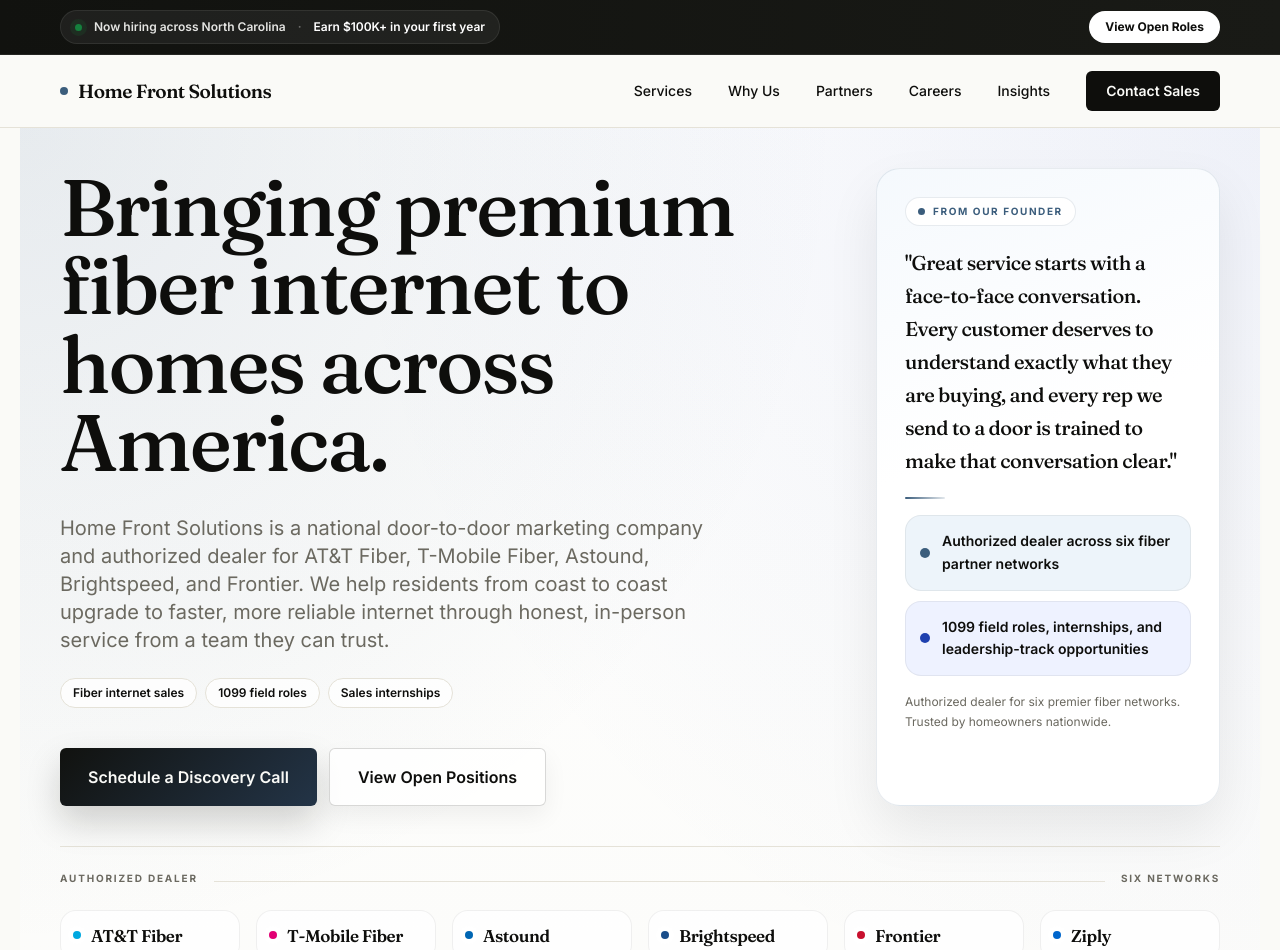
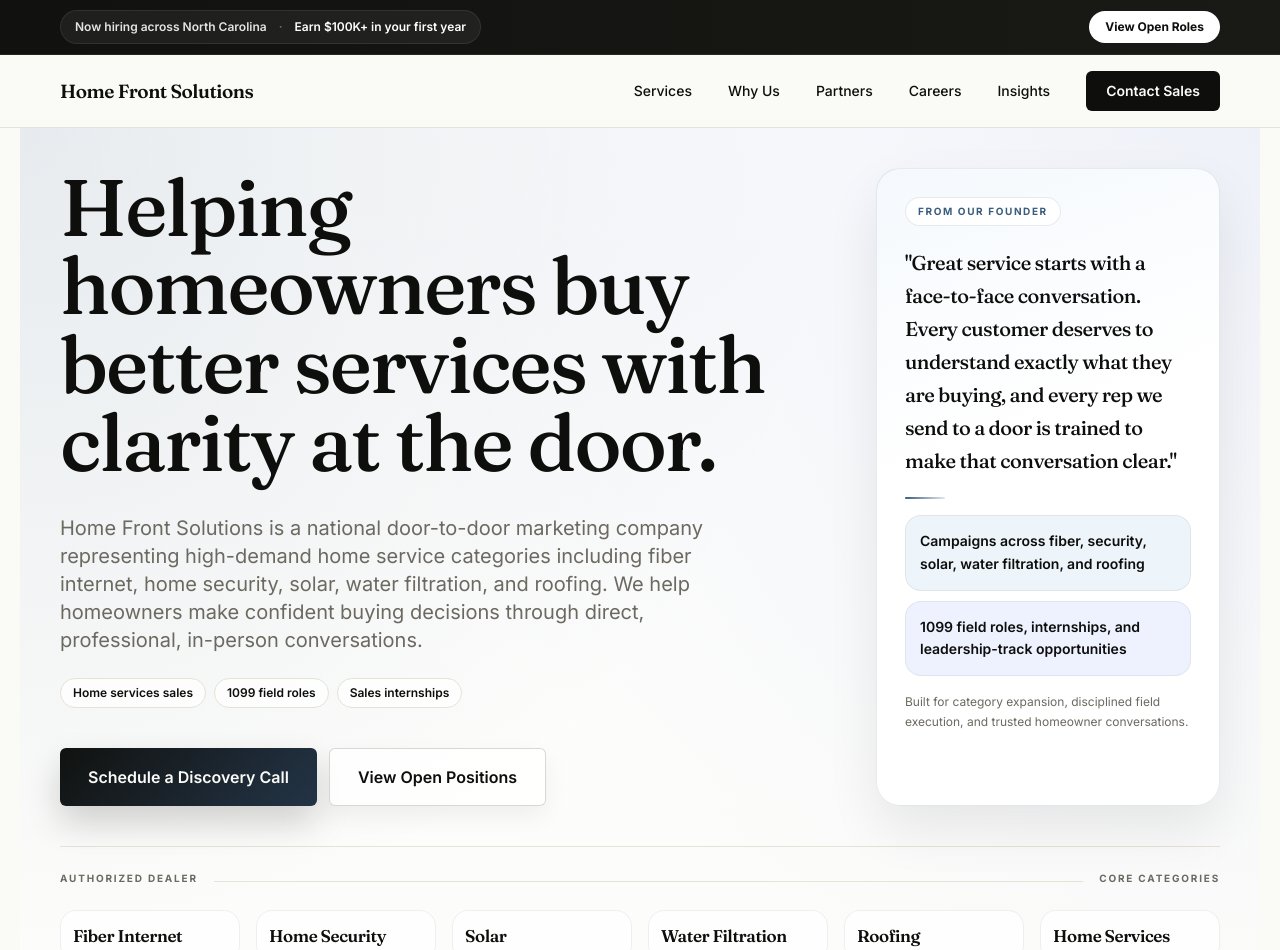
Before and after one commit to MuizzM/home-front-solutions, a React (Vite) app: page / in a window 1280 px wide. Shown: the top 950 px of the page. Built offline with nearby package versions, Linux system fonts and the light colour scheme.

Commit message:
Refine UI and broaden home services messaging

```diff
--- a/src/ExactHomefrontApp.tsx
+++ b/src/ExactHomefrontApp.tsx
@@ -19,7 +19,7 @@
 
 var serif = { fontFamily: "'Fraunces', Georgia, serif", fontWeight: 500, letterSpacing: "-0.025em" };
 
-var PARTNERS = ["AT&T Fiber", "T-Mobile Fiber", "Astound", "Brightspeed", "Frontier", "Ziply"];
+var PARTNERS = ["Fiber Internet", "Home Security", "Solar", "Water Filtration", "Roofing", "Home Services"];
 
 var JOBS = [
   {
@@ -768,7 +768,6 @@
             style={{ background: "rgba(255,255,255,0.06)", border: "1px solid rgba(255,255,255,0.08)", color: "rgba(250,250,247,0.9)", cursor: "pointer", fontWeight: 600 }}
             aria-label="View open careers and sales roles"
           >
-            <span style={{ width: 7, height: 7, background: FOREST, borderRadius: "50%", display: "inline-block", boxShadow: "0 0 0 5px rgba(21,128,61,0.14)" }} />
             <span>Now hiring across North Carolina</span>
             <span style={{ color: "rgba(250,250,247,0.35)" }}>·</span>
             <span style={{ color: "#FFFFFF" }}>Earn $100K+ in your first year</span>
@@ -779,7 +778,6 @@
             style={{ background: "rgba(255,255,255,0.06)", border: "1px solid rgba(255,255,255,0.08)", color: "#FFFFFF", cursor: "pointer", fontWeight: 600 }}
             aria-label="View open careers and sales roles"
           >
-            <span style={{ width: 7, height: 7, background: FOREST, borderRadius: "50%", display: "inline-block" }} />
             <span>Hiring in NC. Earn $100K+ first year</span>
           </button>
           <button
@@ -795,7 +793,6 @@
       <div style={{ borderBottom: "1px solid " + RULE }}>
         <div className="max-w-[1240px] mx-auto px-5 md:px-10 h-[68px] md:h-[72px] flex items-center justify-between">
           <button onClick={function() { props.go("home"); }} className="flex items-center gap-2.5" style={{ background: "none", border: "none", cursor: "pointer", padding: 0 }}>
-            <span style={{ width: 8, height: 8, background: SIGNAL, borderRadius: "50%", display: "inline-block" }} />
             <span style={{ ...serif, fontSize: 19, color: INK, lineHeight: 1, fontWeight: 600 }}>Home Front Solutions</span>
           </button>
           <nav className="hidden md:flex items-center gap-9">
@@ -845,11 +842,10 @@
         <div className="grid grid-cols-1 md:grid-cols-12 gap-10 mb-10">
           <div className="md:col-span-5">
             <div className="flex items-center gap-2.5 mb-5">
-              <span style={{ width: 8, height: 8, background: SIGNAL, borderRadius: "50%", display: "inline-block" }} />
               <span style={{ ...serif, fontSize: 19, fontWeight: 600 }}>Home Front Solutions</span>
             </div>
             <p className="text-sm leading-relaxed max-w-sm" style={{ color: MUTED }}>
-              A door-to-door marketing company partnering with the nation's leading fiber internet providers. Hiring in markets across the country.
+              A door-to-door marketing company helping homeowners buy better essential services, from fiber and security to solar, water filtration, and roofing.
             </p>
           </div>
 
@@ -953,13 +949,13 @@
         <div className="grid grid-cols-1 lg:grid-cols-12 gap-8 md:gap-10 lg:gap-16">
           <div className="lg:col-span-8">
             <h1 style={{ ...serif, fontSize: "clamp(2.75rem, 6.5vw, 5rem)", lineHeight: 0.98 }}>
-              Bringing premium fiber internet to homes across America.
+              Helping homeowners buy better services with clarity at the door.
             </h1>
             <p className="mt-6 md:mt-8 text-lg md:text-xl max-w-2xl leading-relaxed" style={{ color: MUTED }}>
-              Home Front Solutions is a national door-to-door marketing company and authorized dealer for AT&amp;T Fiber, T-Mobile Fiber, Astound, Brightspeed, and Frontier. We help residents from coast to coast upgrade to faster, more reliable internet through honest, in-person service from a team they can trust.
+              Home Front Solutions is a national door-to-door marketing company representing high-demand home service categories including fiber internet, home security, solar, water filtration, and roofing. We help homeowners make confident buying decisions through direct, professional, in-person conversations.
             </p>
             <div className="mt-5 md:mt-6 flex flex-wrap gap-2">
-              {["Fiber internet sales", "1099 field roles", "Sales internships"].map(function(tag) {
+              {["Home services sales", "1099 field roles", "Sales internships"].map(function(tag) {
                 return (
                   <span key={tag} className="inline-flex items-center px-3 py-1.5 rounded-full text-[11px] md:text-xs font-semibold" style={{ background: "rgba(255,255,255,0.8)", border: "1px solid " + RULE, color: INK }}>
                     {tag}
@@ -980,7 +976,6 @@
           <aside className="lg:col-span-4">
             <div className="p-5 md:p-7 h-full" style={{ background: "linear-gradient(160deg, #F5F9FD 0%, #FFFFFF 42%, " + SURF + " 100%)", border: "1px solid rgba(59,93,124,0.12)", borderRadius: 24, boxShadow: "0 24px 52px rgba(14,14,12,0.08)" }}>
               <div className="inline-flex items-center gap-2 px-3 py-1.5 rounded-full mb-5" style={{ background: "#FFFFFF", border: "1px solid rgba(59,93,124,0.12)" }}>
-                <span style={{ width: 7, height: 7, background: SIGNAL, borderRadius: "50%", display: "inline-block" }} />
                 <span className="text-[10px] uppercase" style={{ color: SIGNAL, letterSpacing: "0.16em", fontWeight: 800 }}>From Our Founder</span>
               </div>
               <p className="leading-[1.65] mb-5" style={{ ...serif, fontSize: 20, color: INK }}>
@@ -989,19 +984,18 @@
               <div style={{ width: 40, height: 2, background: "linear-gradient(90deg, " + SIGNAL + " 0%, rgba(59,93,124,0.14) 100%)", borderRadius: 999, marginBottom: 16 }} />
               <div className="space-y-2.5 mb-4">
                 {[
-                  ["Authorized dealer across six fiber partner networks", SIGNAL_SOFT, SIGNAL],
+                  ["Campaigns across fiber, security, solar, water filtration, and roofing", SIGNAL_SOFT, SIGNAL],
                   ["1099 field roles, internships, and leadership-track opportunities", BLUE_SOFT, BLUE]
                 ].map(function(item) {
                   return (
                     <div key={item[0]} className="flex items-center gap-3 p-3.5 rounded-2xl" style={{ background: item[1], border: "1px solid rgba(14,14,12,0.06)" }}>
-                      <span style={{ width: 10, height: 10, background: item[2], borderRadius: "50%", display: "inline-block", flexShrink: 0 }} />
                       <span className="text-sm leading-relaxed" style={{ color: INK, fontWeight: 600 }}>{item[0]}</span>
                     </div>
                   );
                 })}
               </div>
               <div className="text-xs leading-relaxed" style={{ color: MUTED }}>
-                Authorized dealer for six premier fiber networks. Trusted by homeowners nationwide.
+                Built for category expansion, disciplined field execution, and trusted homeowner conversations.
               </div>
             </div>
           </aside>
@@ -1012,14 +1006,12 @@
           <div className="flex items-baseline gap-4 mb-6">
             <div className="text-[10px] uppercase" style={{ color: MUTED, letterSpacing: "0.18em", fontWeight: 700 }}>Authorized Dealer</div>
             <div className="flex-1" style={{ height: 1, background: RULE }} />
-            <div className="text-[10px] uppercase" style={{ color: MUTED, letterSpacing: "0.18em", fontWeight: 700 }}>Six Networks</div>
+            <div className="text-[10px] uppercase" style={{ color: MUTED, letterSpacing: "0.18em", fontWeight: 700 }}>Core Categories</div>
           </div>
           <div className="grid grid-cols-2 sm:grid-cols-3 md:grid-cols-6 gap-x-4 gap-y-4 items-center">
             {PARTNERS.map(function(p, i) {
-              var partnerColors = ["#00A8E0", "#E20074", "#0066B3", "#1A4E8A", "#C8102E", "#0066CC"];
               return (
                 <div key={p} className="flex items-center gap-2.5 p-3 rounded-2xl" style={{ background: "rgba(255,255,255,0.72)", border: "1px solid rgba(14,14,12,0.06)" }}>
-                  <span style={{ width: 8, height: 8, background: partnerColors[i], borderRadius: "50%", display: "inline-block", boxShadow: "0 0 0 5px rgba(255,255,255,0.9)" }} />
                   <span style={{ ...serif, fontSize: 17, color: INK, fontWeight: 600 }}>{p}</span>
                 </div>
               );
@@ -1339,12 +1331,12 @@
         Last-mile customer acquisition.
       </h1>
       <p className="mt-8 text-lg md:text-xl max-w-2xl leading-relaxed" style={{ color: MUTED }}>
-        You laid the fiber. You got the permits. You built the brand. None of it generates revenue until somebody knocks the door and signs the customer up. That is the work we do, in your markets, every day.
+        Whether the category is fiber internet, home security, solar, water filtration, or roofing, none of it grows without disciplined customer acquisition. That is the work we do, in the field, market by market.
       </p>
 
       <div className="mt-16 grid grid-cols-1 md:grid-cols-2 gap-x-12 gap-y-12">
         {[
-          { n: "01", t: "Territory mapping", d: "We pull serviceable address lists from our ISP partners and build a coverage plan by neighborhood, day, and rep. Nothing gets walked twice." },
+          { n: "01", t: "Territory mapping", d: "We build coverage plans by neighborhood, route, day, and rep so field activity is disciplined and measurable." },
           { n: "02", t: "Rep deployment", d: "Trained, badged, branded reps in your colors. Every rep finishes a six-module AI-powered certification before touching a door." },
           { n: "03", t: "Daily reporting", d: "Knocks, conversations, sits, closes, installs scheduled, installs activated. You see it every day. No black box." },
           { n: "04", t: "Install accountability", d: "Anyone can sell a deal. We are paid when the install happens. That keeps us focused on real customers, not signature counts." },
@@ -1365,7 +1357,7 @@
 function WhyUsPage(props) {
   var reasons = [
     { n: "01", t: "Independently owned and operated", d: "We are an independently owned company with field teams serving customers in markets across the country. Our leadership is accessible, our standards are consistent, and our reputation matters because we plan to be here for the long run." },
-    { n: "02", t: "Authorized dealer for premier networks", d: "We represent the country's most trusted fiber providers. AT&T Fiber, T-Mobile Fiber, Astound, Brightspeed, Frontier, and Ziply. so we can match every customer with the right service for their household." },
+    { n: "02", t: "Built for multiple home-service categories", d: "We support campaigns across fiber internet, home security, solar, water filtration, roofing, and other homeowner-focused categories where face-to-face selling still wins." },
     { n: "03", t: "Trained, certified representatives", d: "Every member of our field team completes a six-module certification program before they ever knock a door, covering product knowledge, customer service, and clear, honest communication." },
     { n: "04", t: "Honest, in-person service", d: "Every conversation happens face-to-face on your doorstep with a professional representative wearing branded company attire and a photo ID. No high-pressure tactics, no surprise charges." },
     { n: "05", t: "We take customer experience personally", d: "We schedule the installation, follow up to confirm everything is working, and stand behind every recommendation we make. If something is not right, we make it right." },
@@ -1379,7 +1371,7 @@
         Premium fiber, delivered with professionalism and care.
       </h1>
       <p className="mt-8 text-lg md:text-xl max-w-2xl leading-relaxed" style={{ color: MUTED }}>
-        Home Front Solutions is a door-to-door marketing company representing the leading fiber internet providers in America. Here is what sets us apart and why thousands of homeowners across the country have trusted us with their internet upgrade.
+        Home Front Solutions is a door-to-door marketing company built for high-demand home-service offers. Here is what sets us apart and why direct field execution still works when the offer is clear, the process is disciplined, and the rep is professional.
       </p>
 
       <div className="mt-16 grid grid-cols-1 md:grid-cols-2 gap-x-12 gap-y-12">
@@ -1399,12 +1391,12 @@
 
 function PartnersPage(props) {
   var partnerData = [
-    { name: "AT&T Fiber", desc: "America's largest fiber ISP, with multi-gig speeds and industry-leading customer satisfaction." },
-    { name: "T-Mobile Fiber", desc: "T-Mobile's residential fiber service expanding rapidly across the Southeast." },
-    { name: "Astound Broadband", desc: "Premier regional fiber provider with strong coverage in target Carolina markets." },
-    { name: "Brightspeed", desc: "Fiber overbuilder investing billions in residential broadband across the Southeast." },
-    { name: "Frontier", desc: "Major fiber provider with one of the largest fiber footprints in the United States." },
-    { name: "Ziply Fiber", desc: "Award-winning fiber operator known for premium customer experience." },
+    { name: "Fiber Internet", desc: "Neighborhood-based customer acquisition for broadband and telecom providers that need disciplined field growth." },
+    { name: "Home Security", desc: "Direct-to-homeowner campaigns for monitored security, smart-home bundles, and protection offers." },
+    { name: "Solar", desc: "Field sales support for solar teams that need face-to-face education, qualification, and appointment generation." },
+    { name: "Water Filtration", desc: "In-home lead generation and direct sales conversations for water treatment and filtration solutions." },
+    { name: "Roofing", desc: "Storm, replacement, and home-exterior campaigns where trust, clarity, and neighborhood presence matter." },
+    { name: "Home Services", desc: "Additional residential categories where strong field operators can create demand and close business in person." },
   ];
 
   return (
@@ -1414,7 +1406,7 @@
         Authorized dealer for the nation's leading fiber providers.
       </h1>
       <p className="mt-8 text-lg md:text-xl max-w-2xl leading-relaxed" style={{ color: MUTED }}>
-        We are selective about who we partner with. Every brand on this list represents a fiber product we are proud to sell.
+        We are selective about the categories and campaigns we support. Every offer has to be clear, defensible, and strong enough for a professional field team to stand behind.
       </p>
 
       <div className="mt-16 grid grid-cols-1 md:grid-cols-2" style={{ border: "1px solid " + RULE }}>
@@ -2899,6 +2891,25 @@
     };
   }, []);
 
+  useEffect(function() {
+    // Mobile browsers can keep focus on the tapped control during SPA navigation,
+    // which sometimes causes the viewport to jump to the bottom. Clear it and
+    // force the new route to settle at the top after layout has updated.
+    if (document.activeElement && typeof document.activeElement.blur === "function") {
+      document.activeElement.blur();
+    }
+    var rafId = window.requestAnimationFrame(function() {
+      window.scrollTo({ top: 0, left: 0, behavior: "auto" });
+    });
+    var timeoutId = window.setTimeout(function() {
+      window.scrollTo({ top: 0, left: 0, behavior: "auto" });
+    }, 60);
+    return function() {
+      window.cancelAnimationFrame(rafId);
+      window.clearTimeout(timeoutId);
+    };
+  }, [route.name, route.slug]);
+
   // SEO: Update document title and meta tags per route
   useEffect(function() {
     var currentJob = route.slug ? JOBS.find(function(j) { return j.slug === route.slug; }) : null;
@@ -2918,15 +2929,15 @@
     };
 
     var descriptions = {
-      home: "Home Front Solutions helps telecom and fiber providers win more neighborhoods through disciplined, in-person customer acquisition, recruiting, D2D education, and city-specific market development.",
-      careers: "Explore fiber sales and field leadership roles at Home Front Solutions in Greensboro, Winston-Salem, High Point, and the Piedmont Triad.",
+      home: "Home Front Solutions helps home-service brands win more neighborhoods through disciplined, in-person customer acquisition, recruiting, D2D education, and city-specific market development.",
+      careers: "Explore field sales and leadership roles at Home Front Solutions in Greensboro, Winston-Salem, High Point, and the Piedmont Triad.",
       market: "Explore city-specific recruiting pages for Home Front Solutions across Greensboro, High Point, Winston-Salem, Piedmont Triad, Lexington, Charlotte, and Raleigh.",
-      insights: "Explore articles on D2D sales psychology, field success, 1099 taxes, telecom industry basics, fiber internet growth, recruiting, and why door-to-door can be a strong career path.",
-      article: "Articles on door-to-door sales, D2D psychology, fiber internet recruiting, and why field sales can be a strong career path.",
-      "what-we-do": "Door-to-door telecom sales, neighborhood coverage, customer acquisition, and local market expansion for fiber internet providers.",
+      insights: "Explore articles on D2D sales psychology, field success, 1099 taxes, telecom industry basics, recruiting, and why door-to-door can be a strong career path.",
+      article: "Articles on door-to-door sales, D2D psychology, recruiting, and why field sales can be a strong career path.",
+      "what-we-do": "Door-to-door sales, neighborhood coverage, customer acquisition, and local market expansion for home-service brands.",
       "why-us": "A serious field team built around clean execution, trusted provider partnerships, and measurable customer acquisition performance.",
-      partners: "See the fiber and telecom brands Home Front Solutions represents across active residential markets.",
-      contact: "Talk with Home Front Solutions about fiber sales coverage, recruiting, partnerships, or open career opportunities.",
+      partners: "See the home-service categories Home Front Solutions supports across active residential markets.",
+      contact: "Talk with Home Front Solutions about field sales coverage, recruiting, partnerships, or open career opportunities.",
       job: currentJob ? currentJob.pitch + " View compensation, responsibilities, qualifications, and next steps." : "Explore open sales roles at Home Front Solutions.",
       apply: currentJob ? "Apply for the " + currentJob.title + " role in " + currentJob.location + ". The application takes about five minutes." : "Apply to Home Front Solutions.",
       "thank-you": currentJob ? "Your application for " + currentJob.title + " has been received by Home Front Solutions." : "Your application has been received.",
@@ -2968,12 +2979,12 @@
     setMeta("og:image", "https://homefrontsolutionsllc.com/og-image.jpg", true);
     setMeta("og:image:width", "1200", true);
     setMeta("og:image:height", "630", true);
-    setMeta("og:image:alt", "Home Front Solutions. National Fiber Internet Dealer", true);
+    setMeta("og:image:alt", "Home Front Solutions. National field sales and home services company", true);
     setMeta("twitter:card", "summary_large_image");
     setMeta("twitter:title", titles[route.name] || titles.home);
     setMeta("twitter:description", desc);
     setMeta("twitter:image", "https://homefrontsolutionsllc.com/og-image.jpg");
-    setMeta("twitter:image:alt", "Home Front Solutions. National Fiber Internet Dealer");
+    setMeta("twitter:image:alt", "Home Front Solutions. National field sales and home services company");
     setMeta("twitter:site", "@homefrontllc");
     var robotsValue = (route.name === "thank-you" || route.name === "apply")
       ? "noindex, follow, max-image-preview:large, max-snippet:-1, max-video-preview:-1"
@@ -2990,7 +3001,7 @@
     setMeta("geo.placename", "High Point");
     setMeta("geo.position", "35.9557;-80.0053");
     setMeta("ICBM", "35.9557, -80.0053");
-    setMeta("keywords", "fiber internet sales, telecom sales outsourcing, fiber sales jobs, field sales careers, Greensboro fiber sales jobs, Winston-Salem sales jobs, High Point sales jobs, Charlotte sales jobs, Raleigh sales jobs, sales internship jobs, summer sales jobs, college student sales jobs, 1099 taxes for sales reps, telecom industry basics, d2d sales psychology, telecom customer acquisition, Home Front Solutions");
+    setMeta("keywords", "home services sales, door to door sales outsourcing, field sales careers, security sales, solar sales, water filtration sales, roofing sales, telecom sales, Charlotte sales jobs, Raleigh sales jobs, sales internship jobs, summer sales jobs, college student sales jobs, 1099 taxes for sales reps, d2d sales psychology, customer acquisition, Home Front Solutions");
 
     // Apple touch icon
     var atiEl = document.querySelector("link[rel='apple-touch-icon']");
@@ -3011,7 +3022,7 @@
       url: "https://homefrontsolutionsllc.com",
       logo: "https://homefrontsolutionsllc.com/logo.png",
       image: "https://homefrontsolutionsllc.com/og-image.jpg",
-      description: "National door-to-door marketing company and authorized dealer for AT&T Fiber, T-Mobile Fiber, Astound, Brightspeed, Frontier, and Ziply. Headquartered in High Point, NC. Serving customers in markets across the United States.",
+      description: "National door-to-door marketing company for home services including fiber internet, home security, solar, water filtration, and roofing. Headquartered in High Point, NC. Serving customers in markets across the United States.",
       telephone: "+13364209379",
       email: "info@homefrontsolutionsllc.com",
       priceRange: "$$",
@@ -3237,11 +3248,13 @@
   function go(name, slug) {
     var nextRoute = { name: name, slug: slug || null };
     var nextPath = getPathForRoute(nextRoute.name, nextRoute.slug);
+    if (document.activeElement && typeof document.activeElement.blur === "function") {
+      document.activeElement.blur();
+    }
     if (window.location.pathname !== nextPath) {
       window.history.pushState(nextRoute, "", nextPath);
     }
     setRoute(nextRoute);
-    window.scrollTo(0, 0);
   }
 
   return (
```
